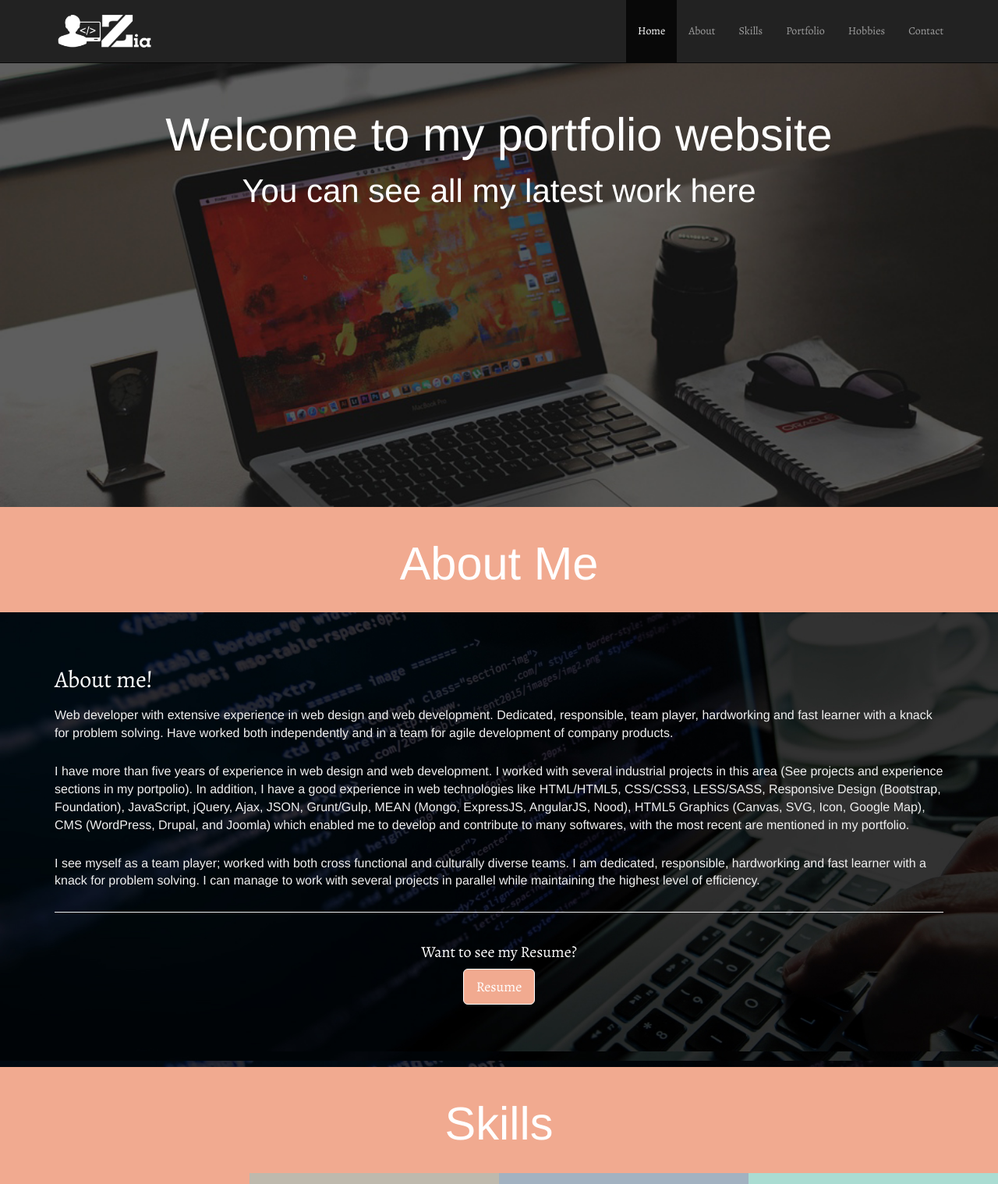
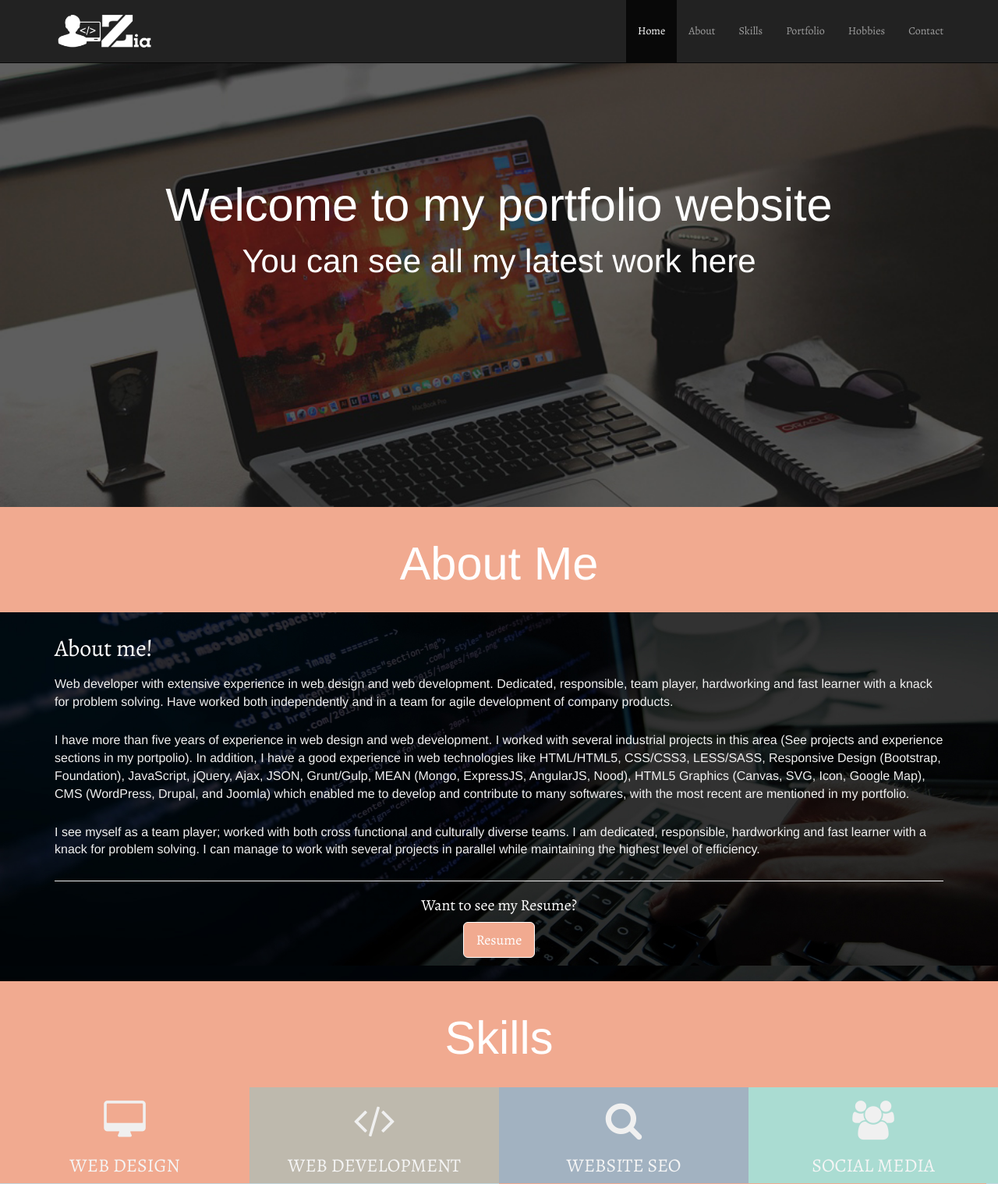
Before and after one commit to ziaongit/ziaongit.github.io, a PHP site: page / in a window 1280 px wide. Shown: the top 1518 px of the page at 78% size. Run offline with PHP 8.4, Linux system fonts and the light colour scheme; style sheets or scripts are compiled from the project's sources; some libraries are stand-ins or nearby versions.

Commit message:
small change

```diff
--- a/index.html
+++ b/index.html
@@ -73,7 +73,7 @@
             <p>Web developer with extensive experience in web design and web development. Dedicated, responsible, team player, hardworking and fast learner with a knack for problem solving. Have worked both independently and in a team for agile development of company products.</p>
             <p>I have more than five years of experience in web design and web development. I worked with several industrial projects in this area (See projects and experience sections in my portpolio). In addition, I have a good experience in web technologies like HTML/HTML5, CSS/CSS3, LESS/SASS, Responsive Design (Bootstrap, Foundation), JavaScript, jQuery, Ajax, JSON, Grunt/Gulp, MEAN (Mongo, ExpressJS, AngularJS, Nood), HTML5 Graphics (Canvas, SVG, Icon, Google Map), CMS (WordPress, Drupal, and Joomla) which enabled me to develop and contribute to many softwares, with the most recent are mentioned in my portfolio.</p>
             <p>I see myself as a team player; worked with both cross functional and culturally diverse teams. I am dedicated, responsible, hardworking and fast learner with a knack for problem solving. I can manage to work with several projects in parallel while maintaining the highest level of efficiency.</p>
-            <hr size="30" />
+            <hr size="20" />
             <div class="resume">
               <h4>Want to see my Resume?</h2>
               <a class="btn btn-lg btn-success" target="_blank" href="https://github.com/ziaongit/ziaongit.github.io/blob/master/resources/resume/Zia_Resume.pdf">Resume</a>
@@ -243,7 +243,7 @@ Theory skills.</p>
       </div>
       <div class="col-md-12">
         <div class="row">
-          <div class="about-me" style="margin-bottom: 20px;">
+          <div class="about-me">
               <h1 style="color:#fff;">Write Your Message</h1>
           </div>
         </div>
--- a/resources/css/main.css
+++ b/resources/css/main.css
@@ -72,6 +72,7 @@ body {
     color: #ffffff;
     font-family: "Source Sans Pro", Helvetica, sans-serif;
     font-size: 4.25em;
+    margin-top: 110px;
 }
 .header p {
     color: #ffffff;
@@ -115,10 +116,11 @@ body {
 }
 .hero-unit {
     background-image:url('https://raw.githubusercontent.com/ziaongit/ziaongit.github.io/master/resources/images/about-me.jpg');
-    background-size:cover;
+    background-size: cover;
+    background-position: center;
     background-color: #EEEEEE;
-    height:100%;
-    padding: 50px 0;
+    height: 100%;
+    padding: 10px 0;
 
   }
 .hero-unit .btn-success {
@@ -146,7 +148,6 @@ body {
 }
 .resume {
     text-align: center;
-    padding: 10px 0 10px 0;
 }
 /*************************
     ABOUT ME END
```
